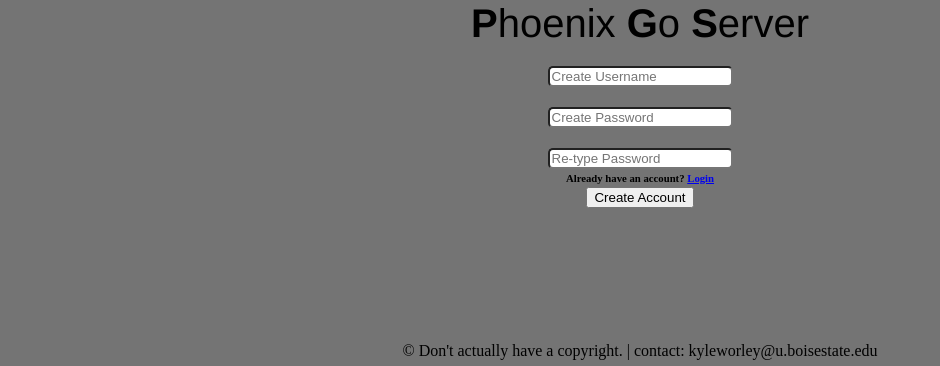
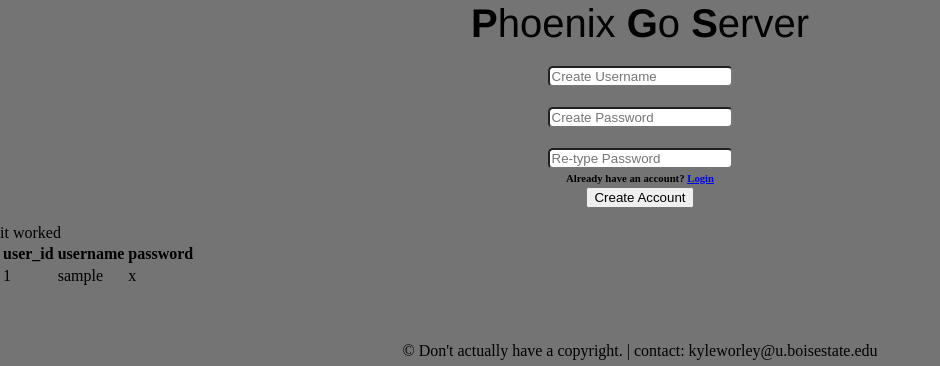
Before and after one commit to kyle-worley/phoenix-go-server, a PHP site: page /register.php in a window 1280 px wide. Shown: the part 434-800 px from the top of the page, without its empty margins (0-940 px from the left). Run offline with PHP 8.4, Linux system fonts and the light colour scheme; tables that the repository leaves empty or names only in its code hold one stand-in row (values such as "Sample post").

Commit message:
attempt #1 to add user table

```diff
--- a/register.php
+++ b/register.php
@@ -25,6 +25,28 @@
                     <h6 id = "register_link">Already have an account? <a href = "login.html">Login</a></h6>
                     <input type="submit" value="Create Account" class = "center">
                 </form>
+                <table id="users">
+                    <thead>
+                        <tr>
+                            <th>user_id</th>
+                            <th>username</th>
+                            <th>password</th>
+                        </tr>
+                    </thead>
+                    <tbody>
+                        <?php
+                            require_once 'Dao.php';
+                            $dao = new Dao();
+                            $users = $dao->getUsers();
+                            foreach($users as $user) {
+                                echo
+                                    "<tr><td>" . $user['user_id'] . "</td>" .
+                                    "<td>" . htmlspecialchars($user['username']) . "</td>" .
+                                    "<td>" . htmlspecialchars($user['password']) . "</td></tr>";
+                            }
+                        ?>
+                    </tbody>
+                </table>
             </div>
             <footer class = "footer">
                 <p>&copy; Don't actually have a copyright.     |     contact: kyleworley@u.boisestate.edu</p>
```
